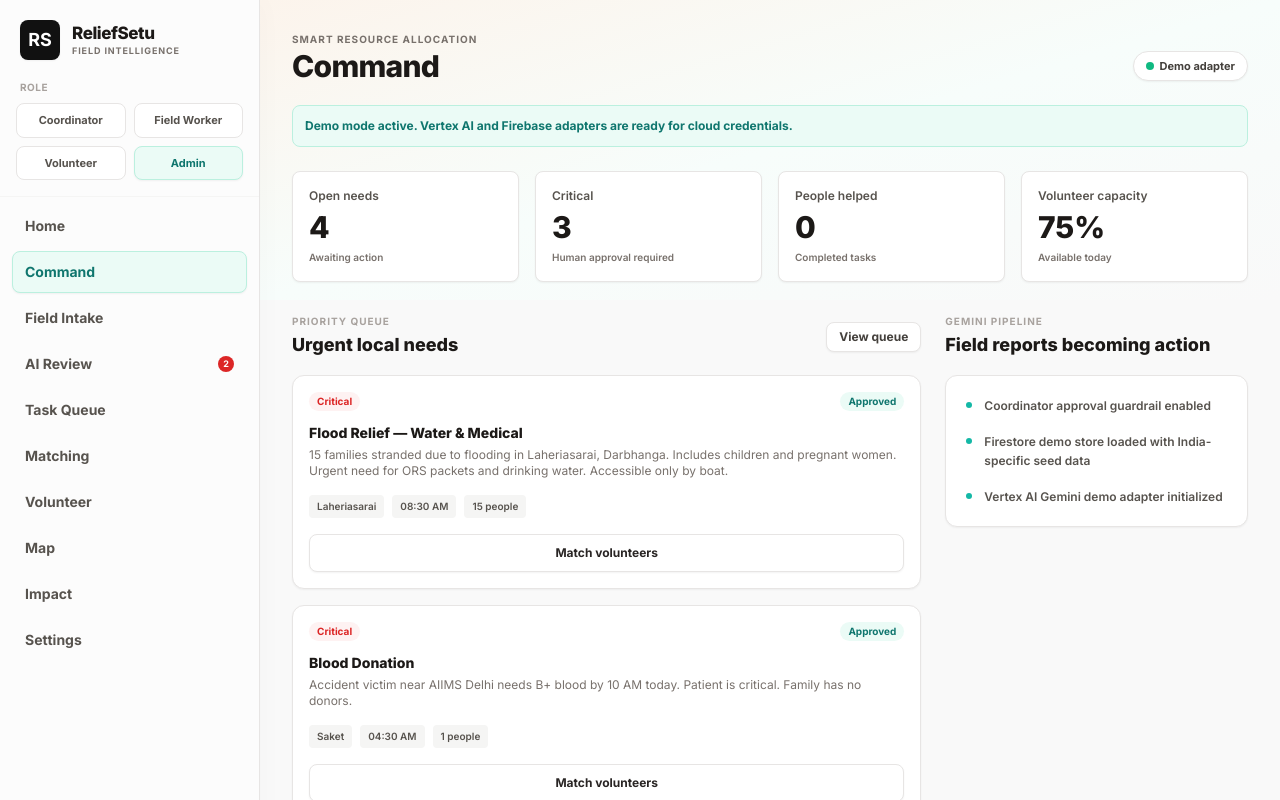
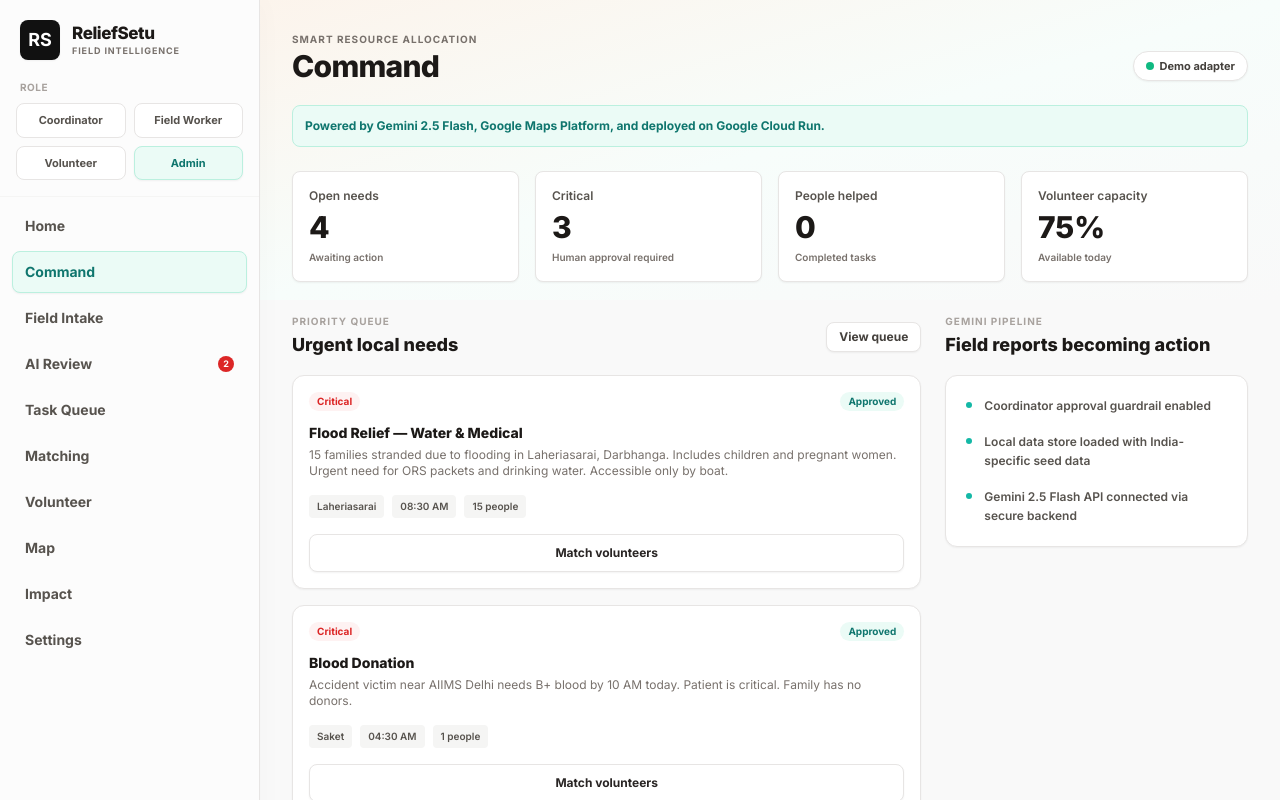
Before and after one commit to harsh-18/Solution-Challenge, a React (Vite) app: page /coordinator in a window 1280 px wide. Shown: the top 800 px of the page. Built offline with nearby package versions, Linux system fonts and the light colour scheme; sample sign-in values are in the browser's storage.

Commit message:
Fix: gemini-2.5-flash model, accurate tech stack labels

```diff
--- a/src/pages/coordinator/CommandCenter.tsx
+++ b/src/pages/coordinator/CommandCenter.tsx
@@ -33,7 +33,7 @@ export default function CommandCenter() {
       {/* Alert Banner */}
       <div className="bg-[#ebfbf6] border border-[#bbf0df] rounded-lg p-3 mb-6 flex items-center">
         <p className="text-xs font-bold text-[#0f766e]">
-          Demo mode active. Vertex AI and Firebase adapters are ready for cloud credentials.
+          Powered by Gemini 2.5 Flash, Google Maps Platform, and deployed on Google Cloud Run.
         </p>
       </div>
 
@@ -136,11 +136,11 @@ export default function CommandCenter() {
               </li>
               <li className="flex items-start gap-3">
                 <div className="w-1.5 h-1.5 rounded-full bg-[#14b8a6] mt-1.5 shrink-0"></div>
-                <p className="text-xs font-semibold text-surface-600 leading-relaxed">Firestore demo store loaded with India-specific seed data</p>
+                <p className="text-xs font-semibold text-surface-600 leading-relaxed">Local data store loaded with India-specific seed data</p>
               </li>
               <li className="flex items-start gap-3">
                 <div className="w-1.5 h-1.5 rounded-full bg-[#14b8a6] mt-1.5 shrink-0"></div>
-                <p className="text-xs font-semibold text-surface-600 leading-relaxed">Vertex AI Gemini demo adapter initialized</p>
+                <p className="text-xs font-semibold text-surface-600 leading-relaxed">Gemini 2.5 Flash API connected via secure backend</p>
               </li>
             </ul>
           </div>
```
